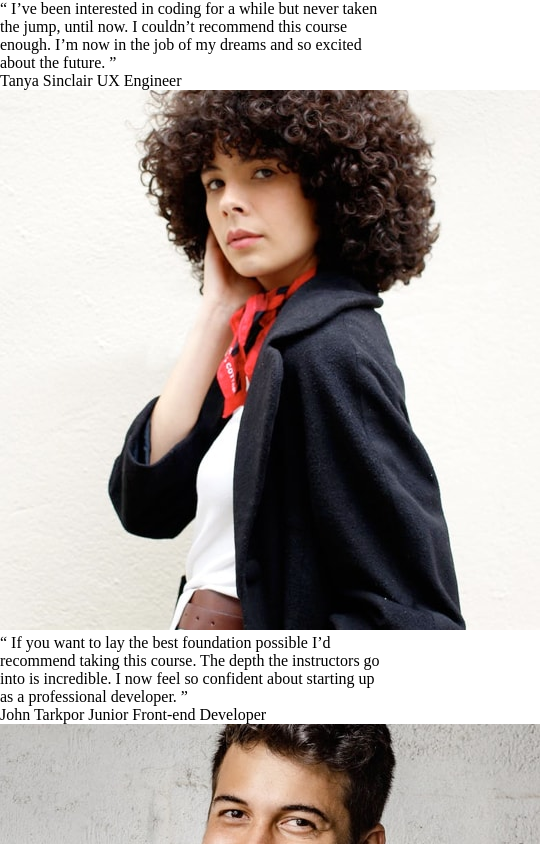
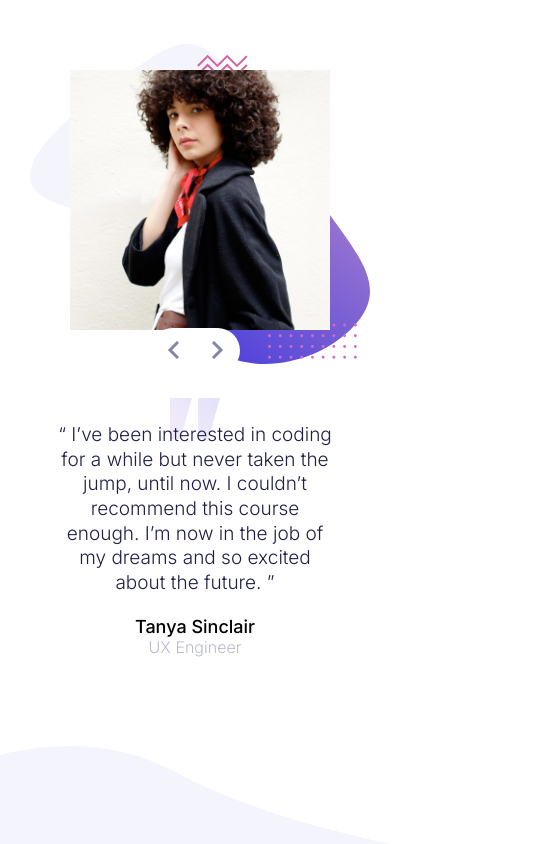
Before and after one commit to deG3nt3lm4n/coding-bootcamp-slider-challange, a plain HTML site: page index.html in a window 390 px wide. Shown: the top 844 px of the page, 540 px wide, since content can reach past the window. Drawn offline with Linux system fonts and the light colour scheme.

Commit message:
Basically got the mobile layout setup up now to desktop

```diff
--- a/assets/css/main.css
+++ b/assets/css/main.css
@@ -2,3 +2,119 @@
   margin: 0;
   padding: 0;
   box-sizing: border-box; }
+
+body {
+  font-size: 32px;
+  font-family: "Inter", sans-serif; }
+
+.container {
+  display: flex;
+  align-items: center;
+  justify-content: center;
+  width: 100%;
+  height: 100vh;
+  padding: 30px;
+  background-image: url("../images/pattern-curve.svg");
+  background-repeat: no-repeat;
+  background-position: bottom;
+  background-size: contain; }
+
+.slides {
+  display: block;
+  width: 100%;
+  height: 100%;
+  max-width: 850px;
+  margin: 0 auto;
+  position: relative; }
+
+.slide {
+  width: 100%;
+  display: flex;
+  flex-direction: column-reverse;
+  align-items: center;
+  justify-content: center;
+  text-align: center; }
+  .slide__image {
+    width: 340px;
+    height: 100%;
+    margin: 0 auto;
+    padding: 40px;
+    background-image: url("../images/pattern-bg.svg");
+    background-repeat: no-repeat;
+    background-position: center;
+    background-size: contain; }
+    .slide__image img {
+      width: 100%;
+      height: 100%; }
+  .slide__content {
+    margin-top: 20px;
+    padding: 25px;
+    font-size: 19px;
+    background-image: url("../images/pattern-quotes.svg");
+    background-position: center top;
+    background-repeat: no-repeat;
+    background-size: 15%; }
+  .slide__testimonial {
+    line-height: 1.3;
+    font-weight: 100;
+    color: #202046; }
+  .slide__author {
+    margin-top: 20px;
+    font-size: 18px; }
+    .slide__author-ocupation {
+      font-size: 16px !important;
+      display: block;
+      font-weight: 100;
+      color: #babacf; }
+
+.buttons {
+  position: absolute;
+  background-color: #fff;
+  width: 90px;
+  height: 45px;
+  border-radius: 50px;
+  top: 38%;
+  left: 50%;
+  transform: translateX(-50%); }
+
+.prev,
+.next {
+  width: 50%;
+  height: 100%;
+  display: inline-block;
+  position: absolute;
+  cursor: pointer;
+  transition: all ease-in 300ms; }
+
+.prev {
+  border-top-left-radius: 50px;
+  border-bottom-left-radius: 50px;
+  left: 0; }
+
+.next {
+  border-top-right-radius: 50px;
+  border-bottom-right-radius: 50px;
+  right: 0; }
+
+.prev:hover,
+.next:hover {
+  background-color: #202046; }
+
+.prev::before,
+.next::before {
+  content: '';
+  position: absolute;
+  width: 100%;
+  height: 100%;
+  background-repeat: no-repeat;
+  background-position: center;
+  background-size: auto; }
+
+.prev::before {
+  background-image: url("../images/icon-prev.svg"); }
+
+.next::before {
+  background-image: url("../images/icon-next.svg"); }
+
+.slide__2 {
+  display: none; }
--- a/index.html
+++ b/index.html
@@ -7,6 +7,9 @@
   <link rel="icon" type="image/png" sizes="32x32" href="./images/favicon-32x32.png">
 
   <title>Frontend Mentor | Coding Bootcamp Testimonials Slider</title>
+
+  <!-- Font -->
+  <link href="https://fonts.googleapis.com/css2?family=Inter:wght@300;500;700&display=swap" rel="stylesheet">
 
   <!-- Style Sheet -->
   <link rel="stylesheet" href="assets/css/main.css">
@@ -54,6 +57,12 @@
       </div>
     </div>
 
+    <!-- Buttons -->
+    <div class="buttons">
+      <div class="prev"></div>
+      <div class="next"></div>
+    </div>
+
   </div>
 
 </section>
```
Also changed, not shown: 1 other file.
